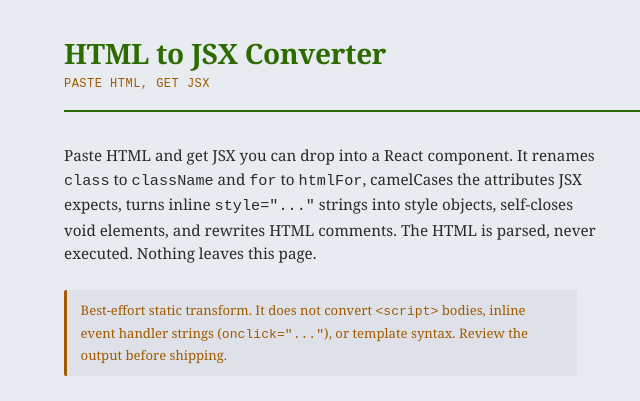
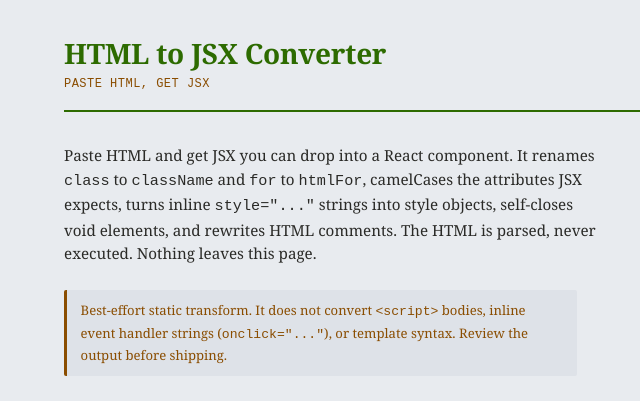
Before and after one commit to 0xelitesystem/html-to-jsx-converter, a plain HTML site: page index.html in a window 1280 px wide. Shown: the top 401 px of the page, 26-666 px from the left. Drawn offline with Linux system fonts and the light colour scheme.

Commit message:
Darken the light-theme warning and error colours to clear WCAG AA on every surface

```diff
--- a/index.html
+++ b/index.html
@@ -237,17 +237,17 @@ footer a:hover { text-decoration: underline; }
 :root[data-theme="light"] {
   --bg: #e8ebef;
   --code-bg: #dee2e8;
-  --err: #b8341a;
-  --gold: #a05a00;
-  --gold-deep: #a05a00;
+  --err: #a82d14;
+  --gold: #8a4d00;
+  --gold-deep: #8a4d00;
   --ink: #0a0a0a;
   --ink-soft: #2a2a27;
   --ok: #1a5c2e;
   --rule: #c8cdd5;
   --surface: #dee2e8;
   --teal: #2d6b00;
-  --teal-deep: #a05a00;
-  --warn: #a05a00;
+  --teal-deep: #8a4d00;
+  --warn: #8a4d00;
 }
 :root { color-scheme: dark; }
 :root[data-theme="light"] { color-scheme: light; }
```
